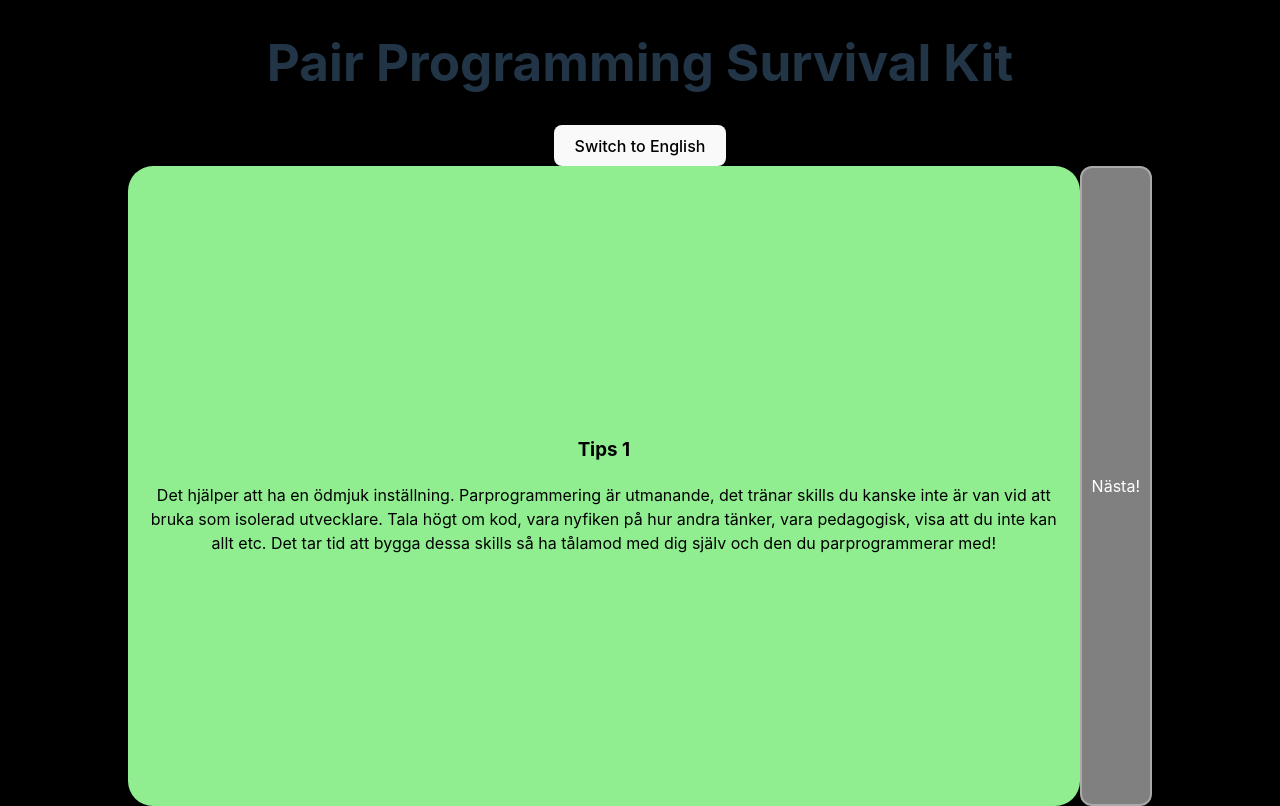
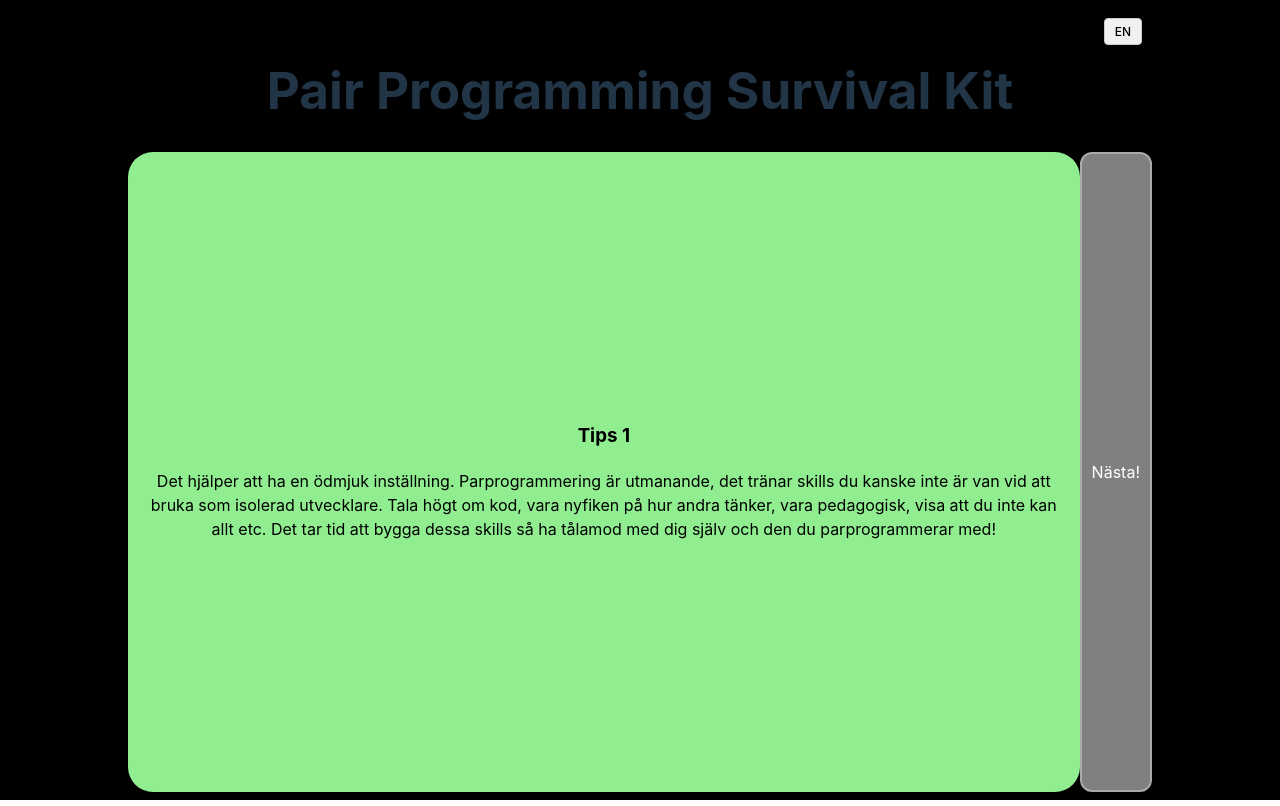
Before and after one commit to objarni/pair-programming-survival-kit, a React (Vite) app: page / in a window 1280 px wide. Built offline with nearby package versions, Linux system fonts and the light colour scheme.

Commit message:
lang selector layout

```diff
--- a/src/App.css
+++ b/src/App.css
@@ -41,3 +41,27 @@ body {
     justify-content: center;
     align-items: center;
 }
+.app {
+  position: relative;
+  padding-top: 20px;
+}
+
+.language-toggle {
+  position: absolute;
+  top: 10px;
+  right: 10px;
+}
+
+.lang-button {
+  background-color: #f0f0f0;
+  border: 1px solid #ccc;
+  border-radius: 4px;
+  padding: 5px 10px;
+  font-size: 12px;
+  cursor: pointer;
+  transition: background-color 0.3s;
+}
+
+.lang-button:hover {
+  background-color: #e0e0e0;
+}
--- a/src/App.tsx
+++ b/src/App.tsx
@@ -50,11 +50,13 @@ export default function App() {
   };
 
   return (
-    <>
+    <div className="app">
+      <div className="language-toggle">
+        <button onClick={toggleLanguage} className="lang-button">
+          {language === 'sv' ? 'EN' : 'SV'}
+        </button>
+      </div>
       <h1>Pair Programming Survival Kit</h1>
-      <button onClick={toggleLanguage}>
-        {language === 'sv' ? 'Switch to English' : 'Byt till Svenska'}
-      </button>
       <div className="container">
         {page > 0 && (
           <div className="sidebar" onClick={() => setPage(page-1)}>
@@ -75,6 +77,6 @@ export default function App() {
           </div>
         )}
       </div>
-    </>
+    </div>
   )
 }
```
